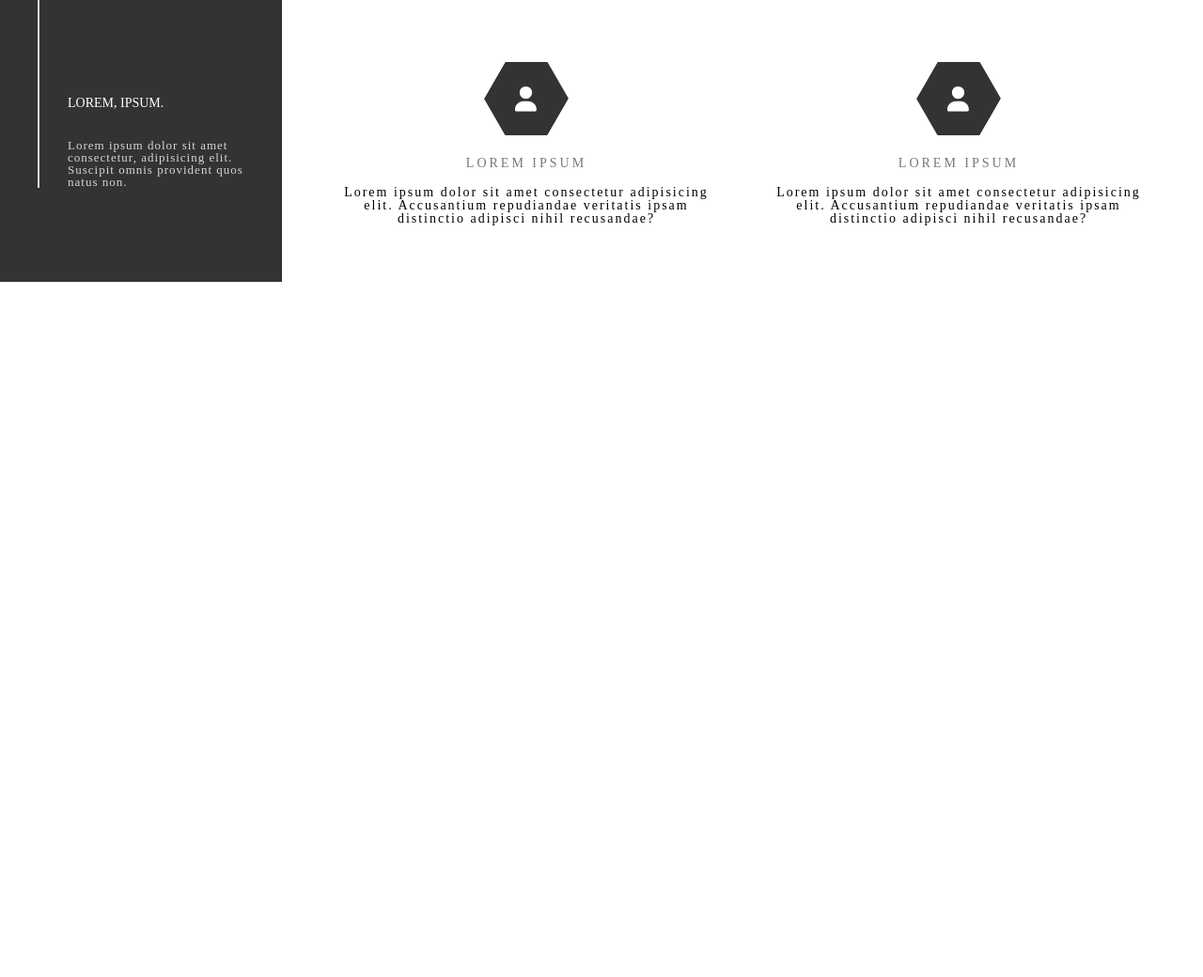
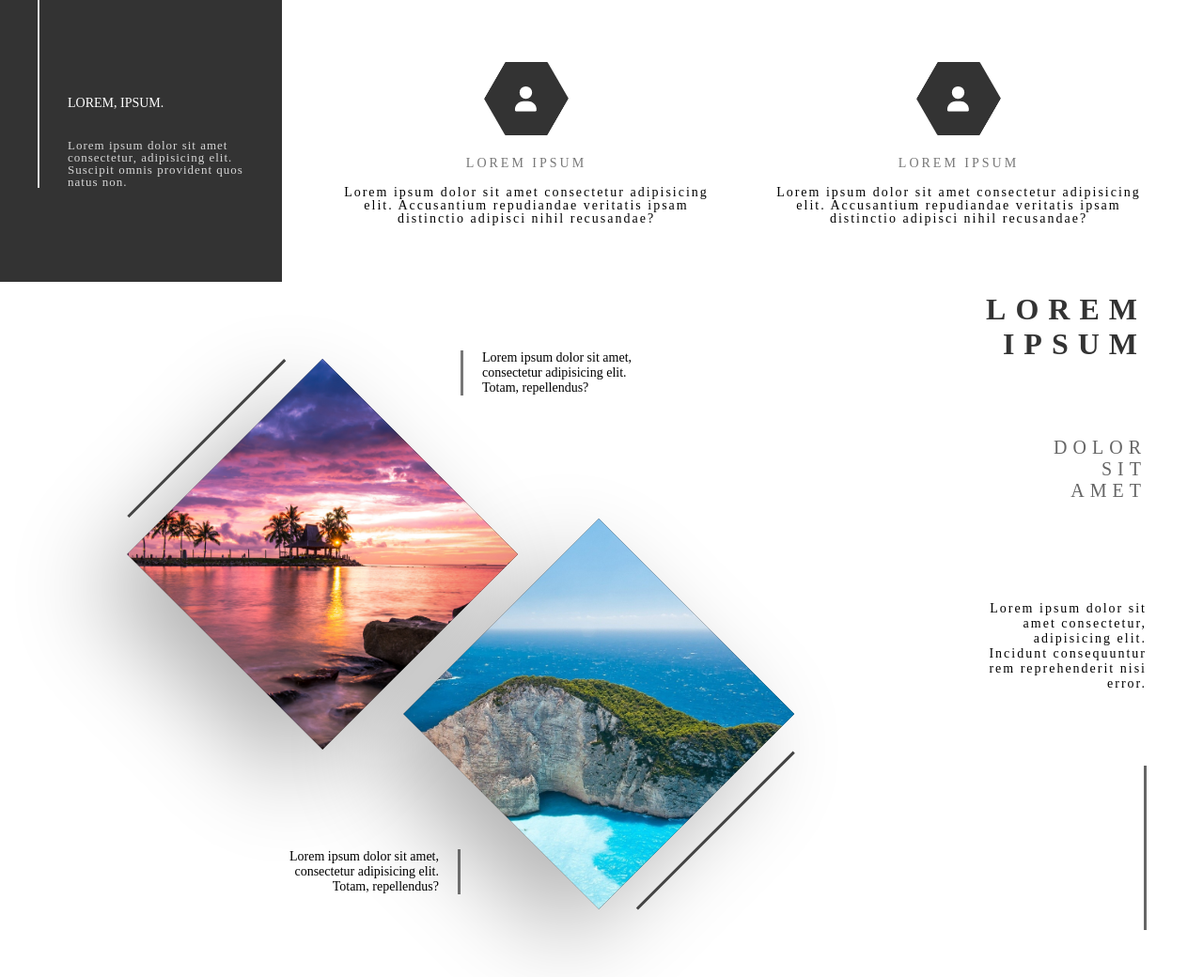
Before and after one commit to eyesmaybeyes/site-template, a plain HTML site: page index.html in a window 1280 px wide. Shown: the part 2160-3200 px from the top of the page at 94% size. Before the commit the page ends 2460 px from the top, so only its background shows below. Drawn offline with Linux system fonts and the light colour scheme.

Commit message:
added block four

```diff
--- /dev/null
+++ b/assets/styles/block-four.css
@@ -0,0 +1,116 @@
+.section-four {
+    display: grid;
+    grid-template-columns: 1fr 300px;
+    height: 100vh;
+}
+.section-four__left {
+    display: grid;
+    grid-template-columns: repeat(2, 1fr);
+    align-items: center;
+}
+.section-four__left > div:first-child {
+    justify-self: end;
+    text-align: right;
+}
+.four-right__title *,
+.four-right__label * {
+    display: block;
+}
+.section-four__right {
+    display: grid;
+    grid-auto-rows: 1fr;
+    align-content: space-around;
+    justify-items: end;
+    text-align: right;
+    padding: 50px 60px;
+    text-transform: uppercase;
+}
+.four-right__title {
+    letter-spacing: 10px;
+    color: #333;
+}
+.four-right__label {
+    margin: 0 0 60px;
+    font-size: 20px;
+    letter-spacing: 6px;
+    color: #666;
+}
+.four-right__desc {
+    display: inline-block;
+    max-width: 200px;
+    font-size: 14px;
+    letter-spacing: 2px;
+    text-transform: none;
+}
+.four-right__line {
+    width: 3px;
+    background-color: #666;
+}
+.four-left__square {
+    --deg: 45deg;
+    --size: 23vw;
+    position: relative;
+    width: var(--size);
+    height: var(--size);
+    transform: rotate(var(--deg));
+    top: -6vw;
+    margin-bottom: 7vw;
+    margin-top: 15vw;
+    background-color: #000;
+    box-shadow: 0 4vw 8vw rgba(0, 0, 0, 0.3);
+}
+.square__bg {
+    height: 150%;
+    width: 150%;
+    background-image: url("/assets/images/plyazh-zakat-more.jpg");
+    background-position: center;
+    background-size: cover;
+    transform: rotate(calc(var(--deg) * -1));
+}
+.square__bg-wrap {
+    display: grid;
+    align-items: center;
+    justify-items: center;
+    height: 100%;
+    overflow: hidden;
+}
+.square__bg_beach {
+    background-image: url("/assets/images/look.jpg");
+}
+.four-left__text {
+    font-size: 14px;
+    max-width: 200px;
+}
+.four-left__text:last-child {
+    margin-left: auto;
+}
+.four-left__text:first-child {
+    border-left: 3px solid #777;
+    padding-left: 20px;
+}
+.four-left__square::before {
+    content: "";
+    position: absolute;
+    top: 10%;
+    left: -10%;
+    bottom: 10%;
+    width: 3px;
+    background-color: #444;
+}
+.four-left__square:last-child:before {
+    left: initial;
+    right: -10%;
+}
+.four-left__square:last-child {
+    top: 0;
+    margin-bottom: 0;
+}
+.section-four__left > div:first-child .four-left__text {
+    border-right: 3px solid #777;
+    padding-right: 20px;
+}
+@media (max-width: 1200px) {
+    .section-four {
+        display: none;
+    }
+}
--- a/assets/styles/style.css
+++ b/assets/styles/style.css
@@ -1,6 +1,7 @@
 @import url("block-one.css");
 @import url("block-two.css");
 @import url("block-three.css");
+@import url("block-four.css");
 
 * {
     margin: 0;
--- a/index.html
+++ b/index.html
@@ -159,5 +159,47 @@
                 </div>
             </div>
         </div>
+        <div class="section-four">
+            <div class="section-four__left four-left">
+                <div>
+                    <div class="four-left__square square">
+                        <div class="square__bg-wrap">
+                            <div class="square__bg"></div>
+                        </div>
+                    </div>
+                    <div class="four-left__text">
+                        Lorem ipsum dolor sit amet, consectetur adipisicing
+                        elit. Totam, repellendus?
+                    </div>
+                </div>
+                <div>
+                    <div class="four-left__text">
+                        Lorem ipsum dolor sit amet, consectetur adipisicing
+                        elit. Totam, repellendus?
+                    </div>
+                    <div class="four-left__square square">
+                        <div class="square__bg-wrap">
+                            <div class="square__bg square__bg_beach"></div>
+                        </div>
+                    </div>
+                </div>
+            </div>
+            <div class="section-four__right four-right">
+                <h1 class="four-right__title">
+                    <span>Lorem</span>
+                    <span>Ipsum</span>
+                </h1>
+                <div class="four-right__label">
+                    <span>Dolor</span>
+                    <span>Sit</span>
+                    <span>Amet</span>
+                </div>
+                <div class="four-right__desc">
+                    Lorem ipsum dolor sit amet consectetur, adipisicing elit.
+                    Incidunt consequuntur rem reprehenderit nisi error.
+                </div>
+                <div class="four-right__line"></div>
+            </div>
+        </div>
     </body>
 </html>
```
Also changed, not shown: assets/images/look.jpg (added), assets/images/plyazh-zakat-more.jpg (added).
